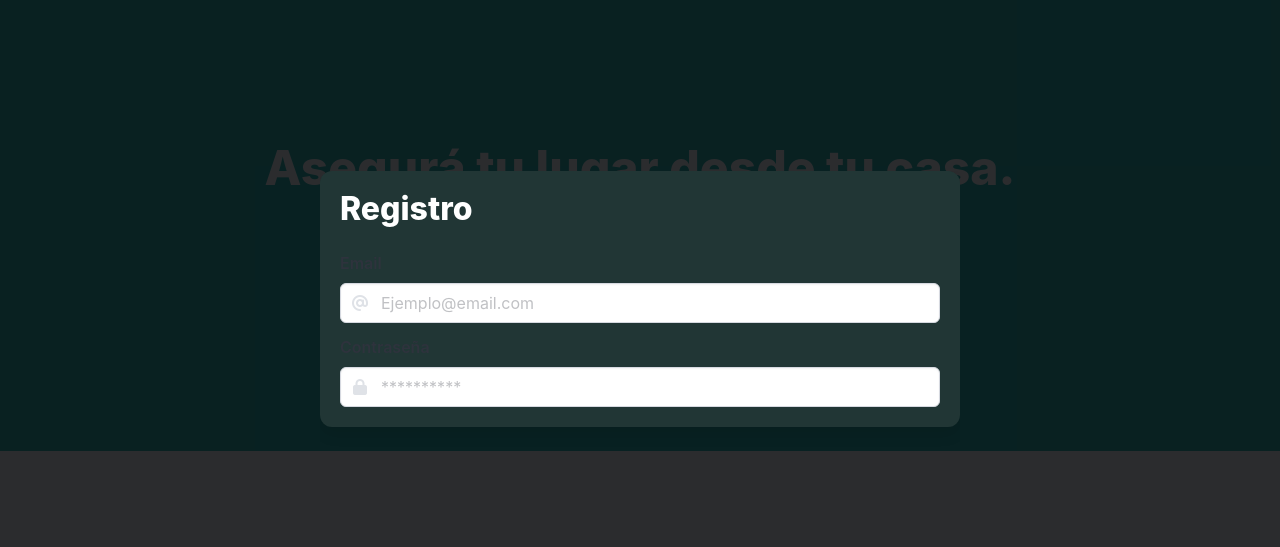
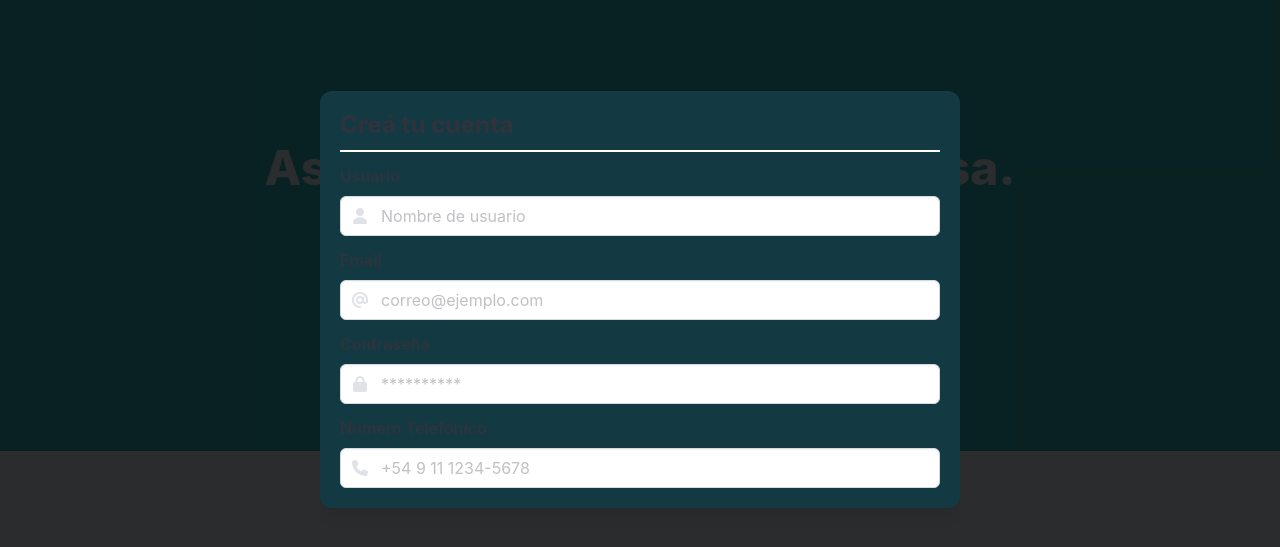
Before and after one commit to llonigro/PlanetaEstacionamiento, a website: page frontend/inicio.html in a window 1280 px wide. Both pictures are taken after a click on the link "Registrarse". Shown: the part 89-636 px from the top of the page. Drawn offline with nearby package versions, Linux system fonts and the light colour scheme.

Commit message:
feat: finalizar menú de registro

```diff
--- a/frontend/css/estilos.css
+++ b/frontend/css/estilos.css
@@ -1,9 +1,8 @@
 :root {
-    --azul-oscuro: #04284A;
+    --azul-oscuro: #0A192F;
     --azul-marino: #99d2cf;
     --turquesa: #0bb0a7;
-    --verde-militar: #213635;
-
+    --azul-petroleo: #133A42;
 }
 
 /* CONFIGURACIÓN DEL FONDO DE LA PÁGINA */
@@ -53,11 +52,37 @@ body {
     display: block;
 }
 
-/* Menu Registro */
+/* MENU REGISTRO */
+
+/* Color del menú */
 .menu-color {
-    background-color: var(--verde-militar) !important;
-    --box-link-active-shadow: var(--verde-militar) !important;
+    background-color: var(--azul-petroleo) !important;
+    --box-link-active-shadow: var(--azul-petroleo) !important;
 }
+
+/* Color del resplandor cuando se enfoca un input */
+.input:focus, .textarea:focus {
+    border-color: var(--turquesa);
+
+    box-shadow: 0 0 0 0.125em rgba(11,176,167,0.25);
+}
+
+/* Color del ícono cuando se enfoca un input */
+.input:focus + .icon {
+    color: var(--turquesa) !important;
+}
+
+.color-titulo-registro {
+    color: var(--turquesa) !important;
+    font-weight: 600;
+}
+
+.linea-divisoria-registro {
+    background-color: #ffffff;
+    height: 2px;
+}
+
+/* NAVBAR */
 
 /* Color de fondo principal del navbar */
 .navbar-color {
@@ -95,7 +120,7 @@ body {
 }
 
 .navbar-color .navbar-link::after {
-    border-color: var(--verde-militar) !important;
+    border-color: var(--azul-petroleo) !important;
 }
 
 .navbar-color .navbar-link:hover::after {
--- a/frontend/inicio.html
+++ b/frontend/inicio.html
@@ -31,7 +31,7 @@
                 </div>
                 </a>
 
-                <!-- Botón de menú para dispositivos móviles -->
+                <!-- Botón de menú 'hamburguesa' -->
                     <a role="button" class="navbar-burger" aria-label="menu hamburguesa" aria-expanded="false" data-target="navbarItems">
                     <span aria-hidden="true"></span>
                     <span aria-hidden="true"></span>
@@ -98,16 +98,35 @@
             <div class="modal-background is-transparent"></div>
             <div class="modal-content">
                 <div class="box menu-color">
-                    <div class="title is-3 has-text-white">Registro</div>
+
+                    <div class="mb-2">
+                        <h2 class="title is-4 mb-2">Creá tu cuenta</h2>
+                        <hr class="linea-divisoria-registro my-3">
+                    </div>
+
+                    <!-- Usuario -->
+                    <div class="field">
+                        <label class="label">Usuario</label>
+                        <div class="control has-icons-left">
+                            <input class="input" type="text" placeholder="Nombre de usuario">
+                            <span class="icon is-small is-left">
+                                <i class="fas fa-user"></i>
+                            </span>
+                        </div>
+                    </div>
+
+                    <!-- Email -->
                     <div class="field">
                         <label class="label">Email</label>
                         <div class="control has-icons-left">
-                            <input class="input" type="email" placeholder="Ejemplo@email.com">
+                            <input class="input" type="email" placeholder="correo@ejemplo.com">
                             <span class="icon is-small is-left">
                                 <i class="fas fa-solid fa-at"></i>
                             </span>
                         </div>
                     </div>
+
+                    <!-- Contraseña -->
                     <div class="field">
                         <label class="label">Contraseña</label>
                         <div class="control has-icons-left">
@@ -115,16 +134,30 @@
                             <span class="icon is-small is-left">
                                 <i class="fa-solid fa-lock"></i>
                             </span>
+                        </div>
                     </div>
+
+                    <!-- Teléfono -->
+                    <div class="field">
+                        <label class="label">Numero Telefónico</label>
+                        <div class="control has-icons-left">
+                            <input class="input" type="tel" placeholder="+54 9 11 1234-5678">
+                            <span class="icon is-small is-left">
+                                <i class="fa-solid fa-phone"></i>
+                            </span>
+                        </div>
+                    </div>
+
                 </div>
+            <button class="modal-close is-large" aria-label="cerrar"></button>
             </div>
-            <button class="modal-close is-large" aria-label="cerrar"></button>
         </div>
+
     <script src="js/index-scripts.js"></script>
 </header>
 
 <!-- Hero empieza -->
-<section class="hero is-medium navbar-color"> <!-- Podés usar tu variable de color o is-link -->
+<section class="hero is-medium navbar-color">
   <div class="hero-body">
     <div class="container has-text-centered">
       <h1 class="title is-1 has-text-white">
```
